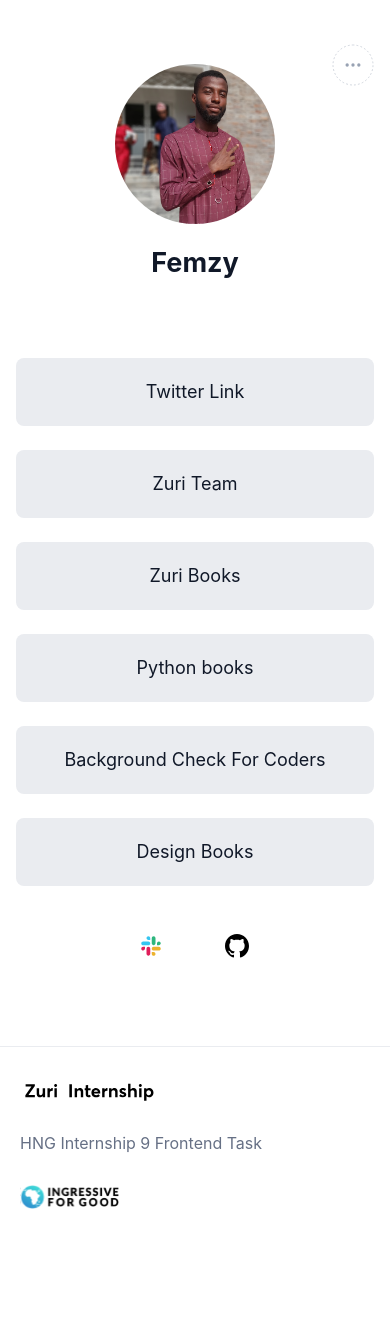
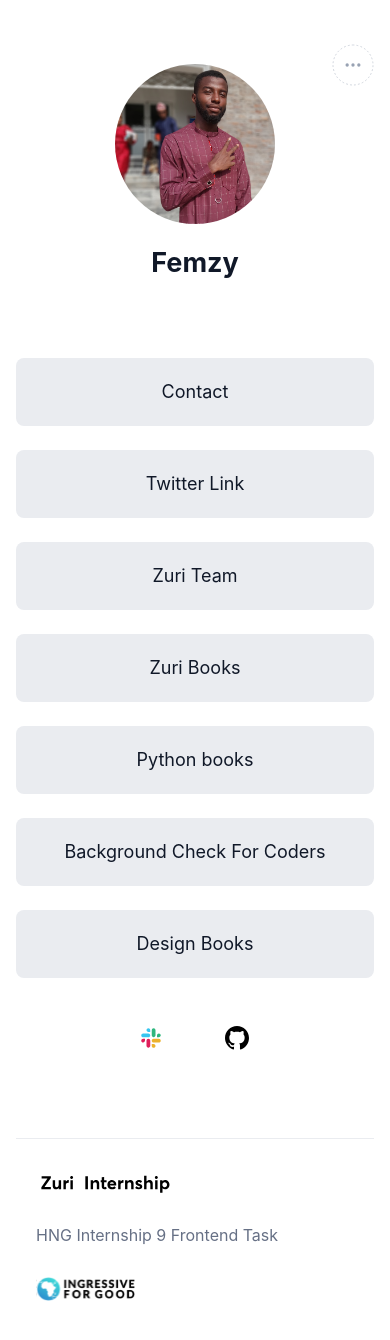
Before and after one commit to fauzurraheem/hngi9-first-project, a React (Create React App) app: page / in a window 390 px wide. Shown: the top 1340 px of the page. Before the commit the page ends 1277 px from the top, so only its background shows below. Built offline with nearby package versions, Linux system fonts and the light colour scheme.

Commit message:
refactor: refactored the entire app, installed react router dom for navigation

```diff
--- a/package.json
+++ b/package.json
@@ -8,6 +8,7 @@
     "@testing-library/user-event": "^13.5.0",
     "react": "^18.2.0",
     "react-dom": "^18.2.0",
+    "react-router-dom": "^6.4.3",
     "react-scripts": "5.0.1",
     "web-vitals": "^2.1.4"
   },
--- a/src/App.js
+++ b/src/App.js
@@ -1,52 +1,19 @@
-
-import icon from './assets/Icon.svg'
-import slack from './assets/slack.svg'
-import i4g from './assets/I4G.svg'
-import vector from './assets/Vector.svg'
-import returnD from './assets/returnD.svg'
-import returnM from './assets/returnM.svg'
-import './App.css'
-import falz from './assets/falz.jpg'
+import Footer from './components/Footer'
+import Home from './pages/home';
+import {BrowserRouter as Router, Route, Routes} from 'react-router-dom'
+import Contact from './pages/contact';
 
 
 function App() {
   return (
     <div >
-      <section className='topContainer'>
-        <div className='topHeader'>
-          <div className='tHeader'>
-            <div className='tHeadimg'>
-              <img src={falz} id='profile__img' alt="" className='imgg'/>
-            </div>
-
-            <h2 id='twitter'>Femzy </h2>
-            <h2 id='slack' className='slack'>Falz</h2>
-            <img src={returnD} className='tHeaderIcon' alt=""/>
-            <img src={returnM} className='tHeaderIcon2' alt=""/>
-          </div>
-          <div className='tBody'>
-              <a href="https://twitter.com/Irekanmi10"  ><p className='p'>Twitter Link</p></a>
-              <a href="https://training.zuri.team/" id='btn__zuri' ><p className='p'>Zuri Team</p></a>
-              <a href="http://books.zuri.team" id='books' title='Get all the books you need about design and coding'><p className='p'>Zuri Books</p></a>
-              <a href="https://books.zuri.team/python-for-beginners?ref_id=<Falz>" id='book__python' title='Get the recourses designed to help you improve and grow in any field you are'><p className='p'>Python books</p></a>
-              <a href="https://background.zuri.team" id='pitch' title='Do you need to find about a particular developer? proceed to zuri service checker'><p className='p'>Background Check For Coders</p></a>
-              <a href="https://books.zuri.team/design-rules" id='book__design' title='Get all the books you need when it comes design for free'><p className='p'>Design Books</p></a>
-          </div>
-        </div>
-        <div className='tFooter'>
-        <img src={slack} alt=""/>
-        <img src={icon} alt=""/>
-        </div>
-      </section>
-      <section className='bottomContainer'>
-        <div className='bBody'>
-          <div className='bContent'>
-            <img src={vector} className="zuri" alt=""/>
-            <p className='bottomP'>HNG Internship 9 Frontend Task</p>
-            <img src={i4g} className="hng" alt=""/>
-          </div>
-        </div>
-      </section>
+      <Router>
+        <Routes>
+          <Route path='/' element={<Home />} />
+          <Route path='/contact' element={<Contact />} />
+        </Routes>
+        <Footer />
+      </Router>
     </div>
   );
 }
--- /dev/null
+++ b/src/components/Footer.js
@@ -0,0 +1,20 @@
+import React from 'react'
+import i4g from '../assets/I4G.svg'
+import vector from '../assets/Vector.svg'
+import './footer.css'
+
+const Footer = () => {
+  return (
+    <section className='bottomContainer'>
+      <div className='bBody'>
+        <div className='bContent'>
+          <img src={vector} className="zuri" alt=""/>
+          <p className='bottomP'>HNG Internship 9 Frontend Task</p>
+          <img src={i4g} className="hng" alt=""/>
+        </div>
+      </div>
+    </section>
+  )
+}
+
+export default Footer
--- /dev/null
+++ b/src/components/footer.css
@@ -0,0 +1,85 @@
+.bottomContainer{
+  padding:  48px 80px;
+}
+
+.bBody{
+  border-top: 0.5px solid #EAECF0;
+  padding: 0px 32px;
+}
+.bContent{
+  display: flex;
+  justify-content: space-between;
+  text-align: center;
+  padding: 36px 4px;
+}
+
+.bottomP{
+  margin: 0px;
+  font-family: 'Inter';
+  font-style: normal;
+  font-weight: 400;
+  font-size: 16px;
+  line-height: 24px;
+  color: #667085;
+
+}
+
+@media screen and (max-width: 357px){
+  .bottomP{
+    font-weight: 400;
+    font-size: 14px;
+    line-height: 20px;
+  }
+
+}
+
+@media screen and (max-width: 500px){
+  .bContent{
+    display: flex;
+    flex-direction: column;
+    text-align: start;
+    row-gap: 30px;
+
+  }
+}
+
+@media screen and (max-width: 700px){
+  .topContainer{
+    padding:64px 0px 32px 0px;
+    font-size: 18px;
+    color: #101828;
+  }
+  .topHeader{
+    padding: 0px 16px;
+
+  }
+  .tHeaderIcon{
+   right: 0px;
+
+  }
+  .p{
+    font-size: 18px;
+    line-height: 20px;
+  }
+  .bottomContainer{
+    padding:  32px 16px;
+  }
+  .bBody{
+    padding: 0px 16px;
+  }
+  .bContent{
+    display: flex;
+    text-align: start;
+    row-gap: 30px;
+
+  }
+  .zuri{
+    width: 139px;
+    height: 18px;
+  }
+  .hng{
+    width: 99px;
+    height: 24px;
+  }
+
+}
--- /dev/null
+++ b/src/pages/contact.css
@@ -0,0 +1,7 @@
+*{
+  box-sizing: border-box;
+}
+
+.container{
+  padding: 64Px 0px;
+}
--- /dev/null
+++ b/src/pages/contact.js
@@ -0,0 +1,12 @@
+import React from 'react'
+import './contact.css'
+
+const Contact = () => {
+  return (
+    <div className='container'>
+
+    </div>
+  )
+}
+
+export default Contact
--- a/src/App.css
+++ b/src/pages/home.css
@@ -77,53 +77,10 @@ a{
   padding: 24px 0px;
 }
 
-.bottomContainer{
-  padding:  48px 80px;
-}
-
-.bBody{
-  border-top: 0.5px solid #EAECF0;
-  padding: 0px 32px;
-}
-.bContent{
-  display: flex;
-  justify-content: space-between;
-  text-align: center;
-  padding: 36px 4px;
-}
-
-.bottomP{
-  margin: 0px;
-  font-family: 'Inter';
-  font-style: normal;
-  font-weight: 400;
-  font-size: 16px;
-  line-height: 24px;
-  color: #667085;
-
-}
-
-
 @media screen and (max-width: 357px){
   .p{
   font-size: 14px;
   line-height: 20px;
-  }
-  .bottomP{
-    font-weight: 400;
-    font-size: 14px;
-    line-height: 20px;
-  }
-
-}
-
-@media screen and (max-width: 500px){
-  .bContent{
-    display: flex;
-    flex-direction: column;
-    text-align: start;
-    row-gap: 30px;
-
   }
 }
 
@@ -146,26 +103,6 @@ a{
     font-size: 18px;
     line-height: 20px;
   }
-  .bottomContainer{
-    padding:  32px 0px;
-  }
-  .bBody{
-    padding: 0px 16px;
-  }
-  .bContent{
-    display: flex;
-    text-align: start;
-    row-gap: 30px;
-
-  }
-  .zuri{
-    width: 139px;
-    height: 18px;
-  }
-  .hng{
-    width: 99px;
-    height: 24px;
-  }
   .tHeaderIcon{
     display: none;
    }
--- /dev/null
+++ b/src/pages/home.js
@@ -0,0 +1,43 @@
+import React from 'react'
+import icon from '../assets/Icon.svg'
+import slack from '../assets/slack.svg'
+import returnD from '../assets/returnD.svg'
+import returnM from '../assets/returnM.svg'
+import falz from '../assets/falz.jpg'
+import './home.css'
+import { Link } from 'react-router-dom'
+
+const Home = () => {
+  return (
+    <section className='topContainer'>
+      <div className='topHeader'>
+        <div className='tHeader'>
+          <div className='tHeadimg'>
+            <img src={falz} id='profile__img' alt="" className='imgg'/>
+          </div>
+          <h2 id='twitter'>Femzy </h2>
+          <h2 id='slack' className='slack'>Falz</h2>
+          <img src={returnD} className='tHeaderIcon' alt=""/>
+          <img src={returnM} className='tHeaderIcon2' alt=""/>
+        </div>
+        <div className='tBody'>
+          <Link to={"/contact"}>
+            <a id='contact'><p className='p'>Contact</p></a>
+          </Link>
+            <a href="https://twitter.com/Irekanmi10"  ><p className='p'>Twitter Link</p></a>
+            <a href="https://training.zuri.team/" id='btn__zuri' ><p className='p'>Zuri Team</p></a>
+            <a href="http://books.zuri.team" id='books' title='Get all the books you need about design and coding'><p className='p'>Zuri Books</p></a>
+            <a href="https://books.zuri.team/python-for-beginners?ref_id=<Falz>" id='book__python' title='Get the recourses designed to help you improve and grow in any field you are'><p className='p'>Python books</p></a>
+            <a href="https://background.zuri.team" id='pitch' title='Do you need to find about a particular developer? proceed to zuri service checker'><p className='p'>Background Check For Coders</p></a>
+            <a href="https://books.zuri.team/design-rules" id='book__design' title='Get all the books you need when it comes design for free'><p className='p'>Design Books</p></a>
+        </div>
+      </div>
+      <div className='tFooter'>
+        <img src={slack} alt=""/>
+        <img src={icon} alt=""/>
+      </div>
+    </section>
+  )
+}
+
+export default Home
```
Also changed, not shown: 1 other file (tests, documents, lock files or other folders).
